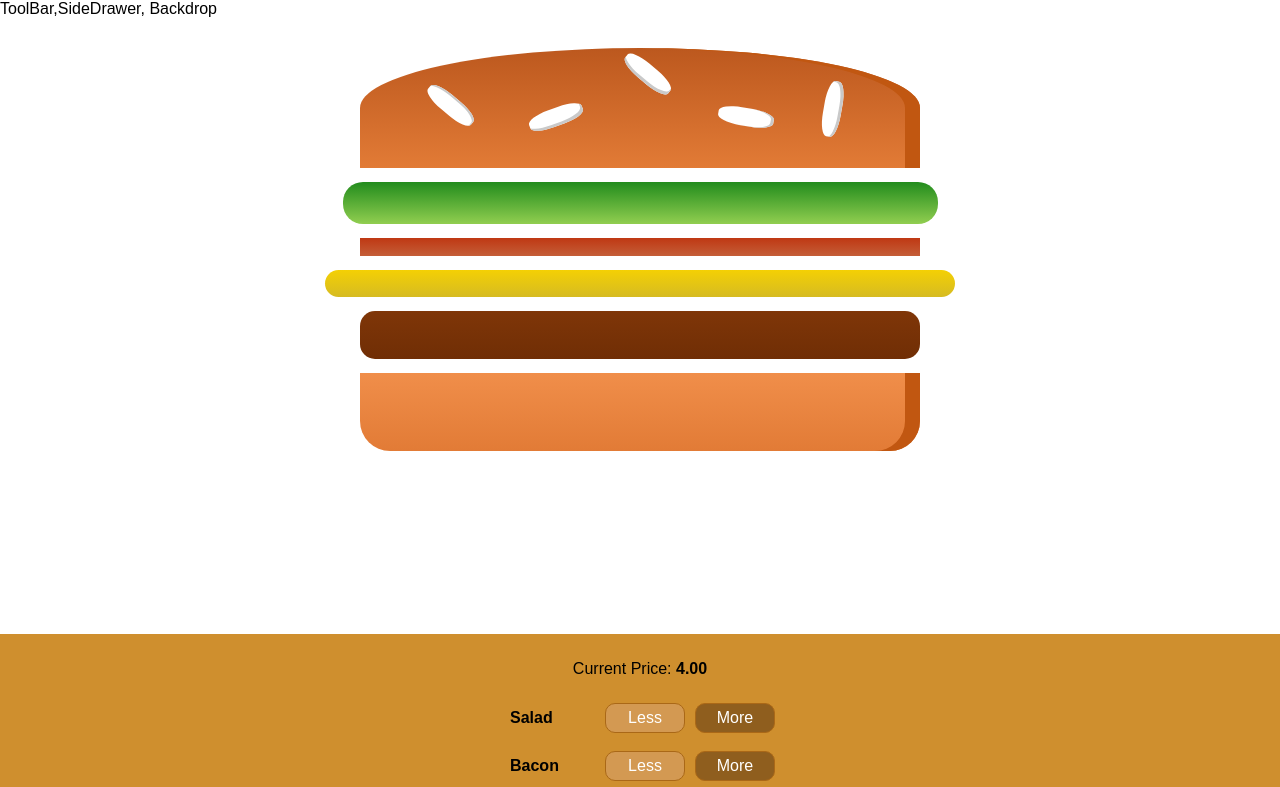
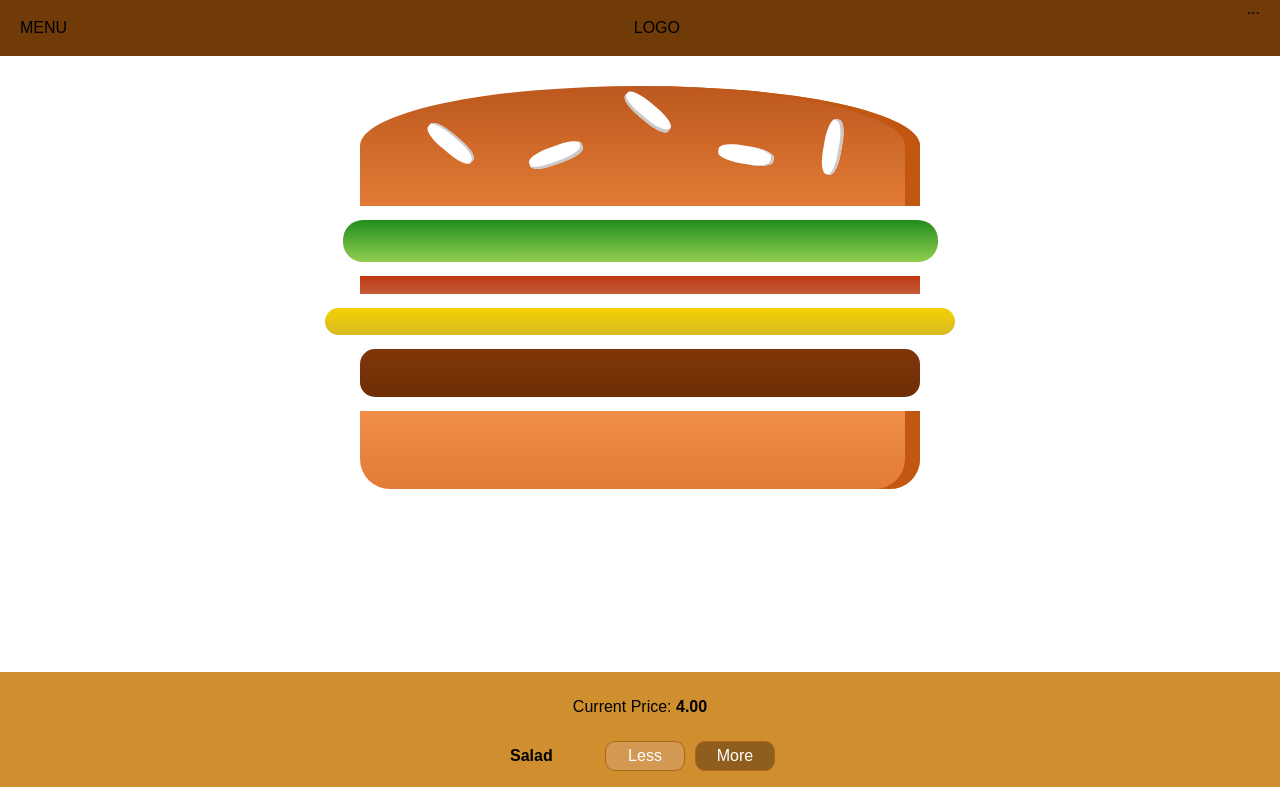
Before and after one commit to cristianvl8/Burger-Builder-REACT, a React app: page / in a window 1280 px wide. Shown: the top 787 px of the page. Built offline with nearby package versions, Linux system fonts and the light colour scheme.

Commit message:
layout, toolbar, backdrop etc

```diff
--- a/src/App.js
+++ b/src/App.js
@@ -8,7 +8,7 @@ class App extends Component {
     return (
       <div>
         <Layout>
-          <BurgerBuilder/>
+          <BurgerBuilder />
         </Layout>
       </div>
     );
--- a/src/components/Burger/Burger.js
+++ b/src/components/Burger/Burger.js
@@ -3,7 +3,7 @@ import './Burger.css'
 import BurgerIngredient from './BurgerIngredient/BurgerIngridient'
 
 const Burger = (props) => {
-console.log(props.ingredients)
+
     let transformedIngredients = Object.keys(props.ingredients)
         .map(igKey => {
             return [...Array(props.ingredients[igKey])].map((_, i) => {
--- a/src/components/Burger/OrderSummary/OrderSummary.js
+++ b/src/components/Burger/OrderSummary/OrderSummary.js
@@ -1,5 +1,5 @@
 import React from 'react'
-
+import Button from '../../UI/Button/Botton'
 
 const OrderSummary = (props) => {
 
@@ -16,7 +16,10 @@ const OrderSummary = (props) => {
             <ul>
             {ingredientSummary}
             </ul>
+            <p><strong>Total Price: {props.price.toFixed(2)}</strong></p>
             <p>Continue to Checkout?</p>
+            <Button btnType="Danger" clicked={props.purchaseCancelled}>CANCEL</Button>
+            <Button btnType="Success" clicked={props.purchaseContinued}>CONTINUE</Button>
         </>
 
     )
--- a/src/components/Layout/Layout.css
+++ b/src/components/Layout/Layout.css
@@ -1,4 +1,4 @@
 .Content {
 
-    margin-top: 16px
+    margin-top: 72px
 }
--- a/src/components/Layout/Layout.js
+++ b/src/components/Layout/Layout.js
@@ -1,9 +1,10 @@
 import React from 'react'
 import './Layout.css'
+import Toolbar from '../Navigation/Toolbar/Toolbar'
 
 const layout = ( props ) => (
     <>
-        <div>ToolBar,SideDrawer, Backdrop</div>
+        <Toolbar/>
         <main className='Content'>
             {props.children}
         </main>
--- /dev/null
+++ b/src/components/Navigation/Toolbar/Toolbar.js
@@ -0,0 +1,18 @@
+import React from 'react'
+import classes from './Toolbar.module.css'
+
+const Toolbar = (props) => (
+
+    <header className={classes.Toolbar}>
+        <div>MENU</div>
+        <div>LOGO</div>
+        <nav>
+            ...
+        </nav>
+    </header>
+
+
+
+)
+
+export default Toolbar
--- /dev/null
+++ b/src/components/Navigation/Toolbar/Toolbar.module.css
@@ -0,0 +1,19 @@
+.Toolbar {
+    height: 56px;
+    width: 100%;
+    position: fixed;
+    top: 0;
+    left: 0;
+    background-color: #703B09;
+    display: flex;
+    justify-content: space-between;
+    align-items: center;
+    padding: 0 20px;
+    box-sizing: border-box;
+    z-index: 90;
+}
+
+.Toolbar nav {
+
+    height: 100%;
+}
--- /dev/null
+++ b/src/components/UI/Button/Botton.js
@@ -0,0 +1,10 @@
+import React from 'react'
+import classes from './Button.module.css'
+
+const button = (props) => (
+    <button className={[classes.Button, classes[props.btnType]].join(' ')}
+        onClick={props.clicked}>{props.children}</button>
+
+)
+
+export default button
--- /dev/null
+++ b/src/components/UI/Button/Button.module.css
@@ -0,0 +1,24 @@
+.Button {
+    background-color: transparent;
+    border: none;
+    color: white;
+    outline: none;
+    cursor: pointer;
+    font: inherit;
+    padding: 10px;
+    margin: 10px;
+    font-weight: bold;
+}
+
+.Button:first-of-type {
+    margin-left: 0;
+    padding-left: 0;
+}
+
+.Success {
+    color: #5C9210;
+}
+
+.Danger {
+    color: #944317;
+}
--- a/src/containers/BurgerBuilder/BurgerBuilder.js
+++ b/src/containers/BurgerBuilder/BurgerBuilder.js
@@ -30,19 +30,21 @@ class BurgerBuilder extends Component {
 
 
      const sum = Object.keys(ingredients)
-            .map(igKey => {
+         .map(igKey => {
                 return ingredients[igKey]
             })
-            .reduce((sum, elm) => {
+         .reduce((sum, elm) => {
+
             return sum + elm
             }, 0)
-        this.setState({purchaseable: sum > 0})
+        this.setState({ purchaseable: sum > 0 })
+        console.log(sum)
     }
 
     addIngredientHandler = type => {
-        console.log(type)
+
         const oldCount = this.state.ingredients[type]
-        console.log(oldCount)
+
         const updatedCount = oldCount + 1
         const updatedIngredients = {
             ...this.state.ingredients
@@ -75,7 +77,8 @@ class BurgerBuilder extends Component {
     }
 
     purchaseHandler = () => this.setState({ purchasing: true })
-    purchaseCancelHandler = () => this.setState({ purchasing: false})
+    purchaseCancelHandler = () => this.setState({ purchasing: false })
+    purchaseContinueHandler = () => alert('you continue')
 
     render() {
         const disabledInfo = {
@@ -88,7 +91,11 @@ class BurgerBuilder extends Component {
         return (
             <>
                 <Modal show={this.state.purchasing} modalClosed={this.purchaseCancelHandler}>
-                    <OrderSummary ingredients={this.state.ingredients}/>
+                    <OrderSummary ingredients={this.state.ingredients}
+                                  price={this.state.totalPrice}
+                                purchaseContinued={this.purchaseContinueHandler}
+                                purchaseCancelled={this.purchaseCancelHandler}
+                    />
                 </Modal>
                 <Burger ingredients={this.state.ingredients}/>
                 <BuildControls
```
